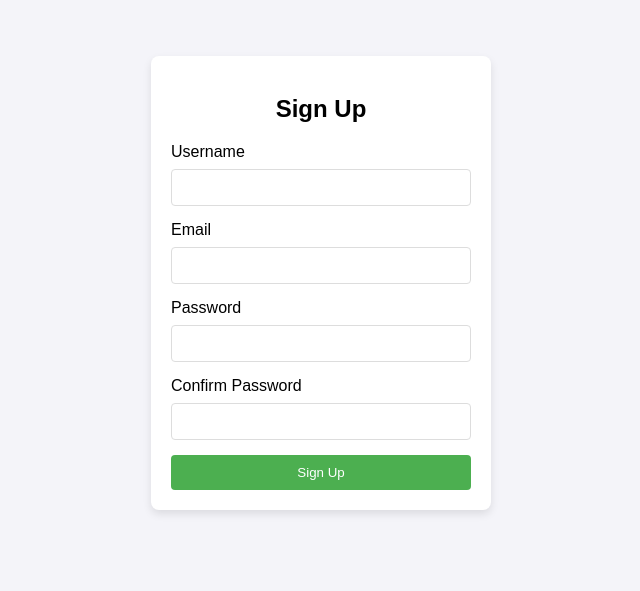
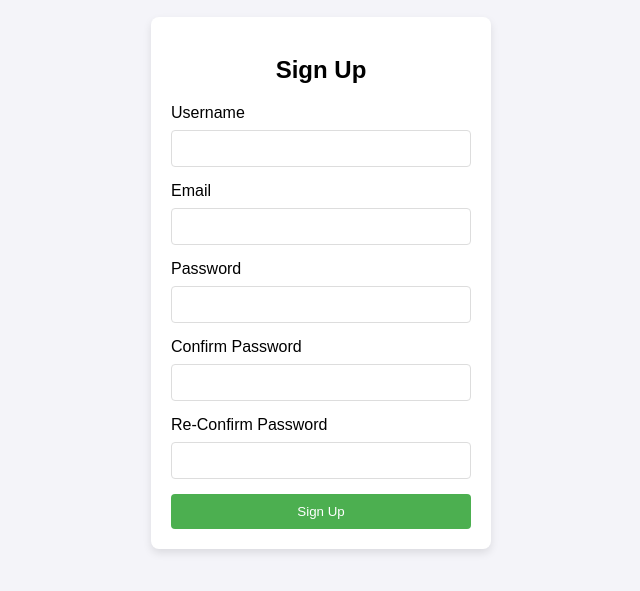
Before and after one commit to sakchib/myrepo, a plain HTML site: page index.html in a window 1280 px wide. Shown: the part 117-708 px from the top of the page, without its empty margins (319-959 px from the left). Drawn offline with Linux system fonts and the light colour scheme.

Commit message:
Edited by saksham

```diff
--- a/index.html
+++ b/index.html
@@ -68,6 +68,8 @@
         <label for="confirm-password">Confirm Password</label>
         <input type="password" id="confirm-password" name="confirm-password" required>
 
+        <label for="confirm-password">Re-Confirm Password</label>
+        <input type="password" id="confirm-password" name="confirm-password" required>
         <button type="submit">Sign Up</button>
     </form>
 </div>
```
